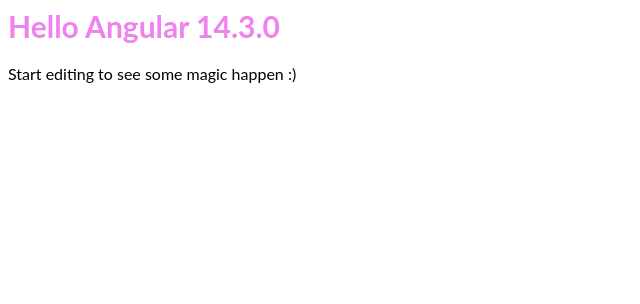
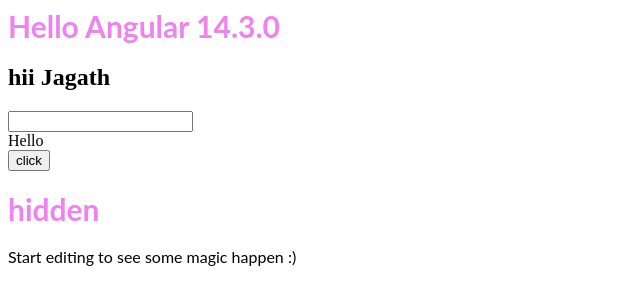
Before and after one commit to nakkajagadeesh12/angular-8, an Angular app: page / in a window 1280 px wide. Shown: the top 304 px of the page, without its empty margins (0-640 px from the left). Built offline with nearby package versions, Linux system fonts and the light colour scheme.

Commit message:
2 files modified

```diff
--- a/src/app/app.component.ts
+++ b/src/app/app.component.ts
@@ -6,5 +6,5 @@
   styleUrls: ["./app.component.css"]
 })
 export class AppComponent {
-  name = "Angular " + VERSION.full;
+  name : string = "Angular " + VERSION.full;
 }
--- a/src/app/hello.component.ts
+++ b/src/app/hello.component.ts
@@ -1,14 +1,43 @@
-import { Component, Input } from '@angular/core';
+import { Component, Input } from "@angular/core";
 
 @Component({
-  selector: 'hello',
-  template: `<h1>Hello {{name}}</h1>`,
-  styles: [`h1 {
-    font-family: Lato;
-    color : violet;
-    font-size : 30px;
-     }`]
+  selector: "hello",
+  template: `
+    <h1>Hello {{ name }}</h1>
+    <h2>{{ fun() }}</h2>
+    <input [disabled]="false" type="text" />
+    <div [class.div1]="val">Hello</div>
+    <button (click)="fun1($event)">click</button>
+    <br />
+    <div *ngIf ="val then ifblock;else elseblock"></div>
+    <ng-template #ifblock>
+    <h1>visible</h1>
+    </ng-template>
+    <ng-template #elseblock>
+    <h1>hidden</h1>
+    </ng-template>
+  `,
+  styles: [
+    `
+      h1 {
+        font-family: Lato;
+        color: violet;
+        font-size: 30px;
+      }
+      .div1 {
+        color: blue;
+      }
+    `
+  ]
 })
-export class HelloComponent  {
+export class HelloComponent {
   @Input() name: string;
+  public str: string = "Jagath";
+  public val: boolean = false;
+  fun() {
+    return "hii " + this.str;
+  }
+  fun1(e){
+    console.log("button",e);
+  }
 }
```
